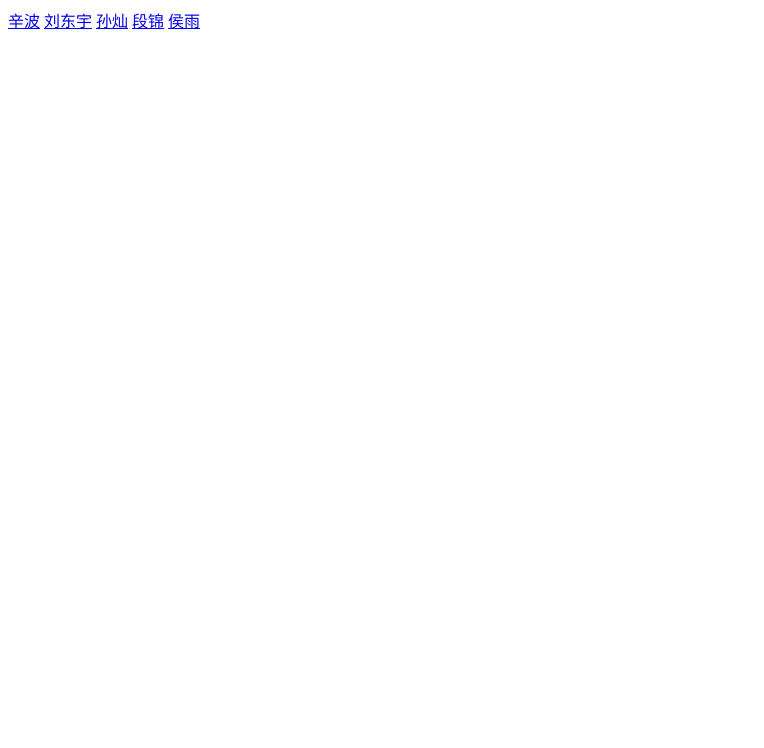
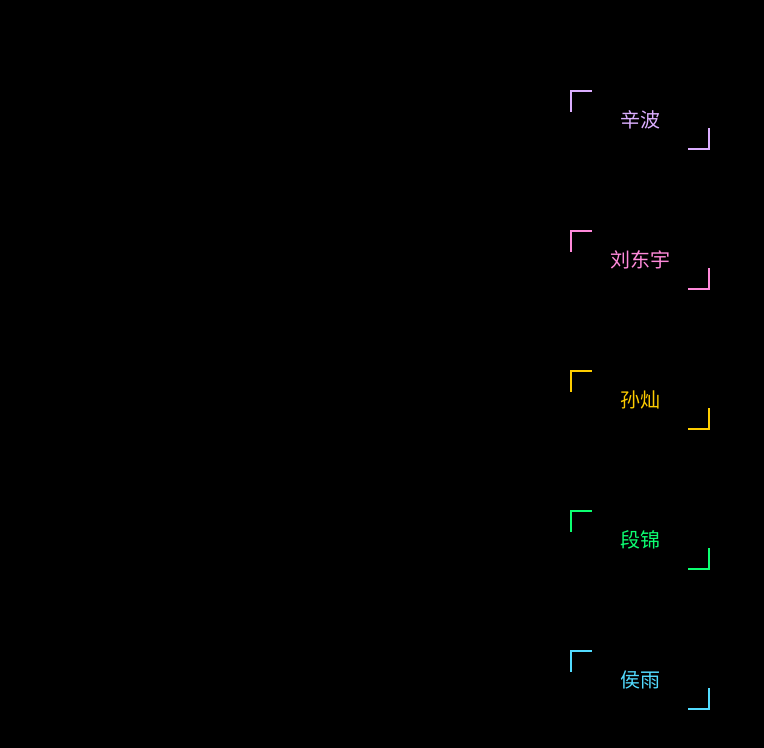
Before and after one commit to TheHyyy/HtmlCssDemo1, a plain HTML site: page index.html in a window 1280 px wide. Shown: the whole page, without its empty margins (0-764 px from the left). Drawn offline with Linux system fonts and the light colour scheme; the site is published under a folder, as on GitHub Pages, so addresses that start at the root find nothing.

Commit message:
Update index.html

```diff
--- a/index.html
+++ b/index.html
@@ -4,7 +4,7 @@
     <meta charset="UTF-8" />
     <meta name="viewport" content="width=device-width, initial-scale=1.0" />
     <title>HTML+CSS 鼠标悬停发光</title>
-    <link rel="stylesheet" href="/style.css" />
+    <link rel="stylesheet" href="./style.css" />
   </head>
   <body>
     <div class="container">
```
